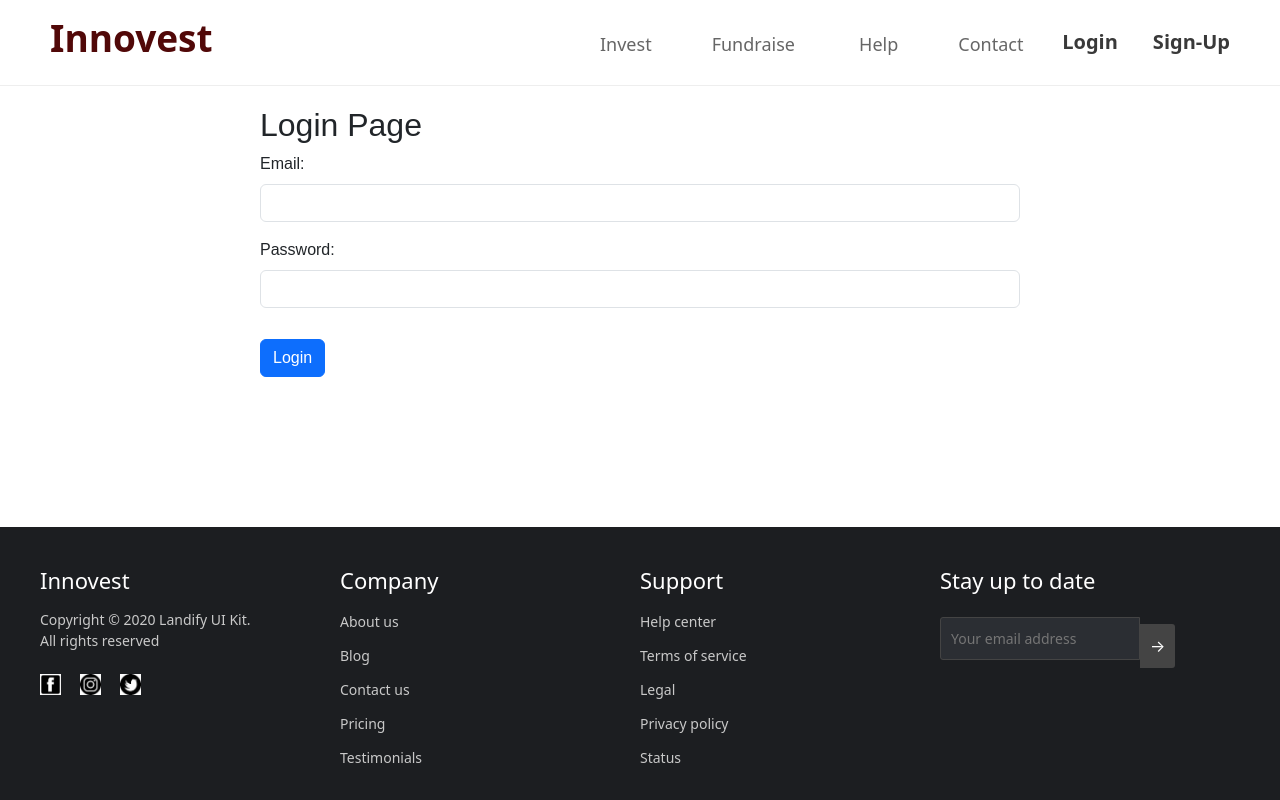
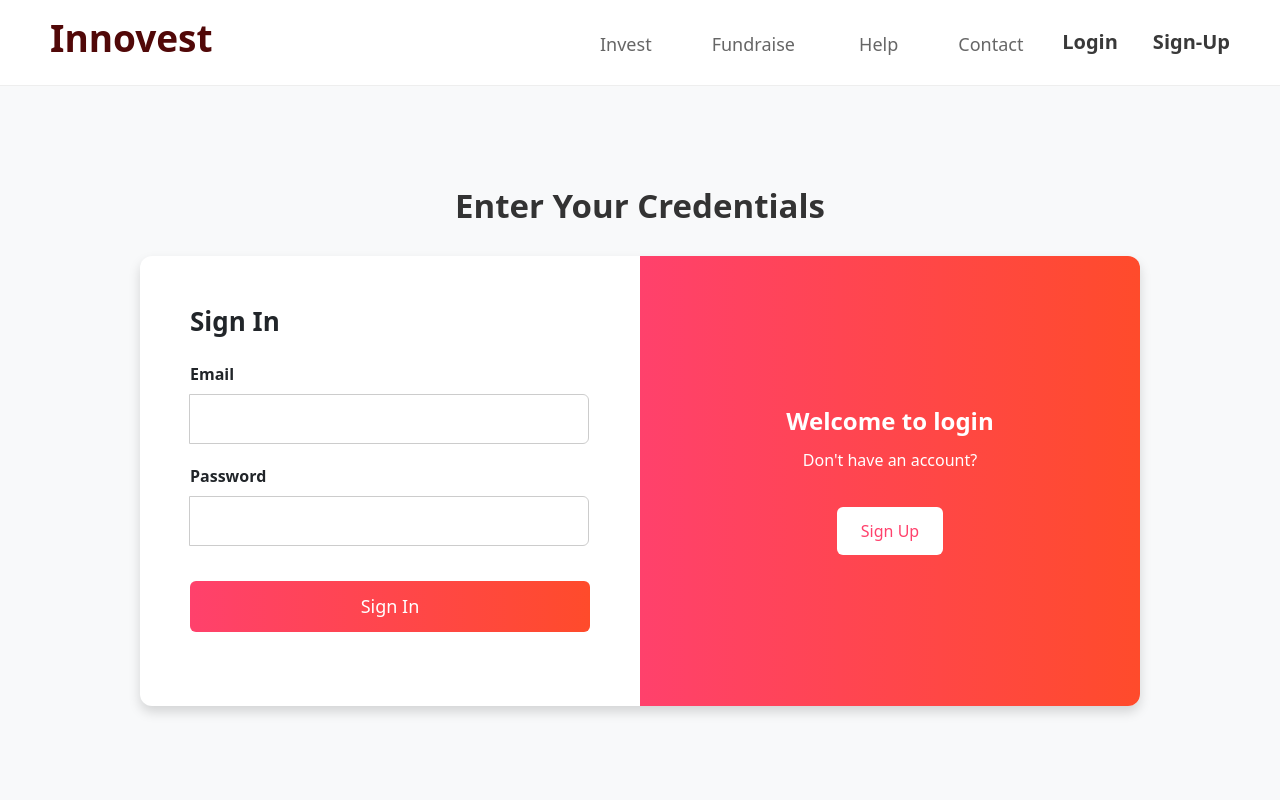
Before and after one commit to kazi-kamruddin/Innovest, a React (Vite) app in the folder frontEnd/: page /login in a window 1280 px wide. Shown: the top 800 px of the page. Built offline with nearby package versions, Linux system fonts and the light colour scheme.

Commit message:
updated login,signup design fixes #30

```diff
--- a/frontEnd/package.json
+++ b/frontEnd/package.json
@@ -14,6 +14,7 @@
     "bootstrap": "^5.3.3",
     "react": "^18.3.1",
     "react-dom": "^18.3.1",
+    "react-icons": "^5.5.0",
     "react-router-dom": "^6.29.0"
   },
   "devDependencies": {
--- a/frontEnd/src/pages/login.jsx
+++ b/frontEnd/src/pages/login.jsx
@@ -1,6 +1,7 @@
 import React, { useState } from 'react';
 import { useNavigate } from 'react-router-dom';
 import { useLogin } from '../hooks/useLogin';
+import "../styles/login.css";
 
 function Login() {
   const [email, setEmail] = useState('');
@@ -15,26 +16,46 @@ function Login() {
   };
 
   return (
-    <div className="container">
-      <h2>Login Page</h2>
+    <div className="container9">
+
+      <h1 className="login-heading">Enter Your Credentials</h1>
+
+      <div className="login-box">
+
+        <div className="left">
+          <h2>Sign In</h2>
           {error && <p className="text-danger">{error}</p>}
           <form onSubmit={handleSubmit}>
-        <div className="mb-3">
-          <label htmlFor="email" className="form-label">Email:</label>
+            <div className="input-group">
+              <label>Email</label>
               <input
-            type="email" className="form-control" id="email" value={email}
-            onChange={(e) => setEmail(e.target.value)} required
+                type="email"
+                value={email}
+                onChange={(e) => setEmail(e.target.value)}
+                required
               />
             </div>
-        <div className="mb-3">
-          <label htmlFor="password" className="form-label">Password:</label>
+            <div className="input-group">
+              <label>Password</label>
               <input
-            type="password" className="form-control" id="password" value={password}
-            onChange={(e) => setPassword(e.target.value)} required
+                type="password"
+                value={password}
+                onChange={(e) => setPassword(e.target.value)}
+                required
               />
             </div>
-        <button type="submit" className="btn btn-primary" disabled={isLoading}>Login</button>
+            <button type="submit" className="btn-submit" disabled={isLoading}>Sign In</button>
           </form>
+        </div>
+
+
+        <div className="right">
+          <h2>Welcome to login</h2>
+          <p>Don't have an account?</p>
+
+          <button className="btn-signup" onClick={() => navigate('/signup')}>Sign Up</button>
+        </div>
+      </div>
     </div>
   );
 }
--- a/frontEnd/src/pages/signUp.jsx
+++ b/frontEnd/src/pages/signUp.jsx
@@ -1,6 +1,8 @@
 import React, { useState } from 'react';
 import { useNavigate } from 'react-router-dom';
 import { useSignup } from '../hooks/useSignUp';
+import { FaUser, FaEnvelope, FaLock } from 'react-icons/fa';
+import "../styles/signup.css";
 
 function SignUp() {
   const [name, setName] = useState('');
@@ -16,44 +18,53 @@ function SignUp() {
   };
 
   return (
-    <div className="container">
-      <h2>Sign Up Page</h2>
-      {error && <div className="alert alert-danger">{error}</div>}
-      <form onSubmit={handleSubmit}>
-        <div className="mb-3">
-          <label htmlFor="name" className="form-label">Name:</label>
+    <div className="container-signup">
+      <h2 className="signup-heading">Sign Up</h2>
+      {error && <div className="signup-alert-danger">{error}</div>}
+      <form className="signup-box" onSubmit={handleSubmit}>
+        <div className="signup-input-group">
+          <label htmlFor="name">Name:</label>
+          <div className="input-wrapper">
+            <FaUser className="icon" />
             <input
               type="text"
-            className="form-control"
               id="name"
               value={name}
               onChange={(e) => setName(e.target.value)}
               required
+              placeholder="Enter your name"
             />
           </div>
-        <div className="mb-3">
-          <label htmlFor="email" className="form-label">Email:</label>
+        </div>
+        <div className="signup-input-group">
+          <label htmlFor="email">Email:</label>
+          <div className="input-wrapper">
+            <FaEnvelope className="icon" />
             <input
               type="email"
-            className="form-control"
               id="email"
               value={email}
               onChange={(e) => setEmail(e.target.value)}
               required
+              placeholder="Enter your email"
             />
           </div>
-        <div className="mb-3">
-          <label htmlFor="password" className="form-label">Password:</label>
+        </div>
+        <div className="signup-input-group">
+          <label htmlFor="password">Password:</label>
+          <div className="input-wrapper">
+            <FaLock className="icon" />
             <input
               type="password"
-            className="form-control"
               id="password"
               value={password}
               onChange={(e) => setPassword(e.target.value)}
               required
+              placeholder="Enter your password"
             />
           </div>
-        <button type="submit" className="btn btn-primary" disabled={isLoading}>Sign Up</button>
+        </div>
+        <button type="submit" className="signup-btn" disabled={isLoading}>Sign Up</button>
       </form>
     </div>
   );
--- /dev/null
+++ b/frontEnd/src/styles/login.css
@@ -0,0 +1,115 @@
+.container9 {
+    display: flex;
+    flex-direction: column;
+    justify-content: center;
+    align-items: center;
+    height: 100vh;
+    background-color: #f8f9fa;
+    position: relative;
+  }
+
+  .login-heading {
+    font-size: 33px;
+    font-weight: bold;
+    margin-bottom: 30px;
+    color: #333;
+    position: relative;
+    top: -40px;
+  }
+
+  .login-box {
+    display: flex;
+    width: 1000px;
+    height: 450px;
+    box-shadow: 0 6px 12px rgba(0, 0, 0, 0.15);
+    border-radius: 12px;
+    overflow: hidden;
+    background: #fff;
+    position: relative;
+    top: -40px;
+  }
+
+  .left {
+    width: 50%;
+    padding: 50px;
+  }
+
+  .left h2 {
+    font-size: 26px;
+    font-weight: 600;
+    margin-bottom: 25px;
+  }
+
+  .input-group {
+    margin-bottom: 20px;
+  }
+
+  .input-group label {
+    font-size: 16px;
+    font-weight: 600;
+    display: block;
+    margin-bottom: 8px;
+  }
+
+  .input-group input {
+    width: 100%;
+    padding: 12px;
+    border: 1px solid #ccc;
+    border-radius: 6px;
+    font-size: 16px;
+    outline: none;
+  }
+
+  .btn-submit {
+    width: 100%;
+    padding: 12px;
+    border: none;
+    border-radius: 6px;
+    background: linear-gradient(90deg, #ff416c, #ff4b2b);
+    color: #fff;
+    font-size: 18px;
+    cursor: pointer;
+    transition: 0.3s ease;
+  }
+
+  .btn-submit:hover {
+    background: linear-gradient(90deg, #ff4b2b, #ff416c);
+  }
+
+
+  .right {
+    width: 50%;
+    background: linear-gradient(90deg, #ff416c, #ff4b2b);
+    display: flex;
+    flex-direction: column;
+    justify-content: center;
+    align-items: center;
+    color: #fff;
+    text-align: center;
+  }
+
+  .right h2 {
+    font-size: 24px;
+    font-weight: 600;
+    margin-bottom: 12px;
+  }
+
+  .right p {
+    font-size: 16px;
+    margin-bottom: 20px;
+  }
+
+  .btn-signup {
+    background: #fff;
+    color: #ff416c;
+    padding: 12px 24px;
+    border: none;
+    border-radius: 6px;
+    font-size: 16px;
+    cursor: pointer;
+    transition: 0.3s ease;
+  }
+
+  .btn-signup:hover {
+    background: #f8f9fa;
+  }
--- /dev/null
+++ b/frontEnd/src/styles/signup.css
@@ -0,0 +1,104 @@
+.container-signup {
+    display: flex;
+    flex-direction: column;
+    justify-content: center;
+    align-items: center;
+    height: 100vh;
+    background-color: #f8f9fa;
+}
+
+.signup-heading {
+    font-size: 33px;
+    font-weight: bold;
+    margin-bottom: 30px;
+    color: #333;
+    text-align: center;
+    margin-top: -90px;
+}
+
+.signup-box {
+    width: 480px;
+    background: #fff;
+    padding: 30px;
+    border-radius: 12px;
+    box-shadow: 0 6px 12px rgba(0, 0, 0, 0.15);
+    text-align: center;
+}
+
+.signup-input-group {
+    position: relative;
+    margin-bottom: 20px;
+    text-align: left;
+}
+
+.signup-input-group label {
+    display: block;
+    font-size: 14px;
+    font-weight: 600;
+    margin-bottom: 5px;
+    color: #333;
+}
+
+
+.input-wrapper {
+    position: relative;
+    width: 100%;
+}
+
+.input-wrapper .icon {
+    position: absolute;
+    left: 12px;
+    top: 50%;
+    transform: translateY(-50%);
+    color: #888;
+    font-size: 18px;
+}
+
+.signup-input-group input {
+    width: 100%;
+    padding: 12px 12px 12px 40px;
+    border: none;
+    border-bottom: 2px solid #ccc;
+    font-size: 16px;
+    outline: none;
+    background-color: transparent;
+    transition: 0.3s ease;
+}
+
+.signup-input-group input::placeholder {
+    color: #999;
+    font-size: 14px;
+}
+
+.signup-input-group input:focus {
+    border-bottom: 2px solid #ff416c;
+}
+
+.signup-btn {
+    width: 100%;
+    padding: 12px;
+    border: none;
+    border-radius: 30px;
+    background: linear-gradient(90deg, #ff416c, #ff4b2b);
+    color: #fff;
+    font-size: 18px;
+    cursor: pointer;
+    transition: 0.3s ease;
+    text-transform: uppercase;
+    font-weight: bold;
+    margin-top: 40px;
+}
+
+.signup-btn:hover {
+    background: linear-gradient(90deg, #ff4b2b, #ff416c);
+}
+
+.signup-alert-danger {
+    color: #d9534f;
+    background: #f2dede;
+    padding: 10px;
+    border-radius: 6px;
+    margin-bottom: 10px;
+    font-size: 14px;
+    text-align: center;
+}
```
Also changed, not shown: 2 other files (tests, documents, lock files or other folders). Lines whose indentation alone changed are shown as unchanged.
